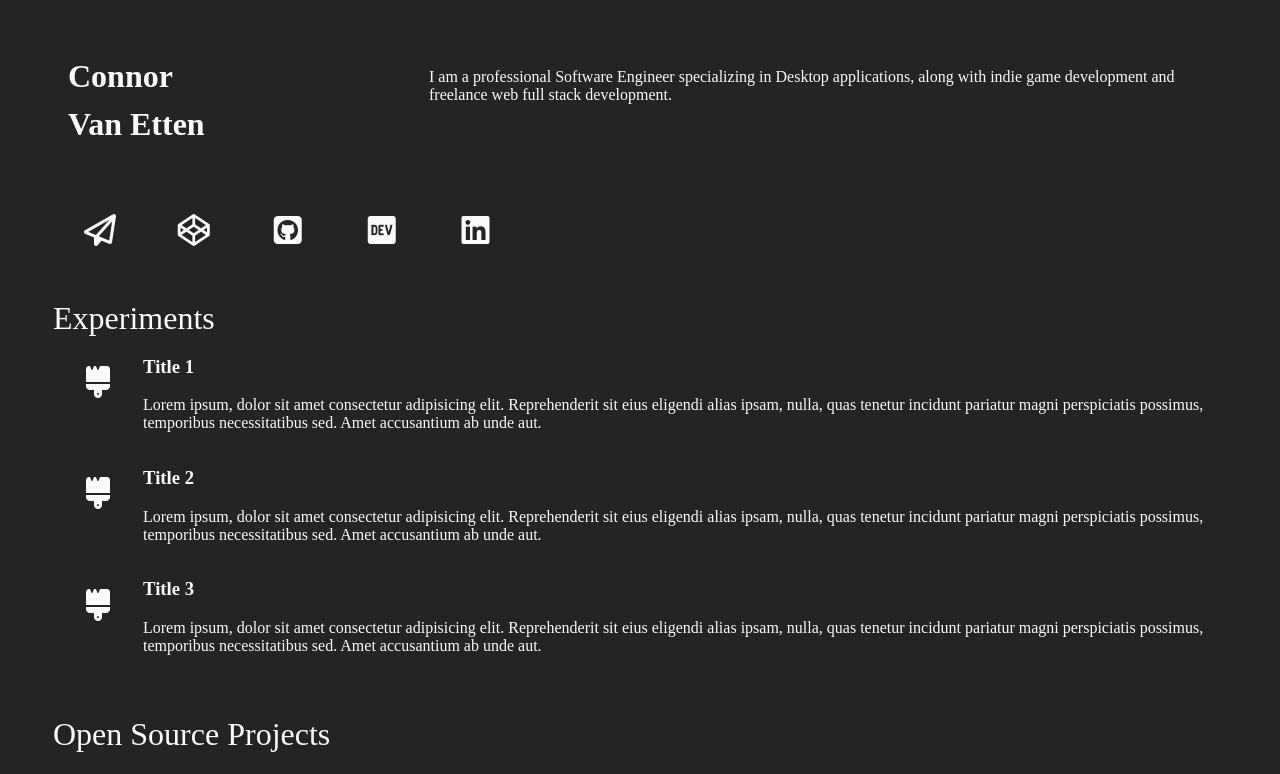
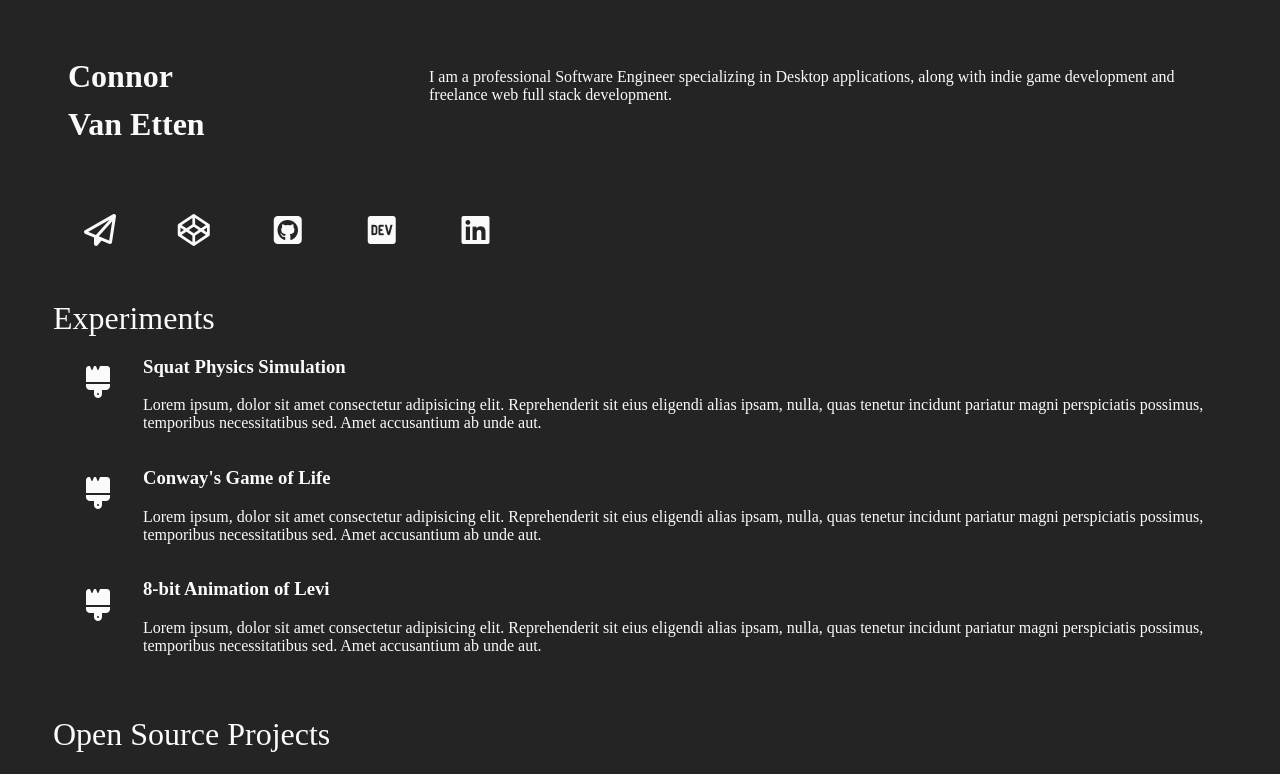
Before and after one commit to connor-ve/digital-footprint, a React (Vite) app: page / in a window 1280 px wide. Shown: the top 774 px of the page. Built offline with nearby package versions, Linux system fonts and the light colour scheme.

Commit message:
feat : update content

```diff
--- a/src/components/Experiments.jsx
+++ b/src/components/Experiments.jsx
@@ -5,19 +5,19 @@ const items = [
   {
     href: '',
     iconClass: 'fa-solid fa-brush',
-    title: 'Title 1',
+    title: 'Squat Physics Simulation',
     description: 'Lorem ipsum, dolor sit amet consectetur adipisicing elit. Reprehenderit sit eius eligendi alias ipsam, nulla, quas tenetur incidunt pariatur magni perspiciatis possimus, temporibus necessitatibus sed. Amet accusantium ab unde aut.',
   },
   {
     href: '',
     iconClass: 'fa-solid fa-brush',
-    title: 'Title 2',
+    title: 'Conway\'s Game of Life',
     description: 'Lorem ipsum, dolor sit amet consectetur adipisicing elit. Reprehenderit sit eius eligendi alias ipsam, nulla, quas tenetur incidunt pariatur magni perspiciatis possimus, temporibus necessitatibus sed. Amet accusantium ab unde aut.',
   },
   {
     href: '',
     iconClass: 'fa-solid fa-brush',
-    title: 'Title 3',
+    title: '8-bit Animation of Levi',
     description: 'Lorem ipsum, dolor sit amet consectetur adipisicing elit. Reprehenderit sit eius eligendi alias ipsam, nulla, quas tenetur incidunt pariatur magni perspiciatis possimus, temporibus necessitatibus sed. Amet accusantium ab unde aut.',
   },
   // Add more items as needed
```
